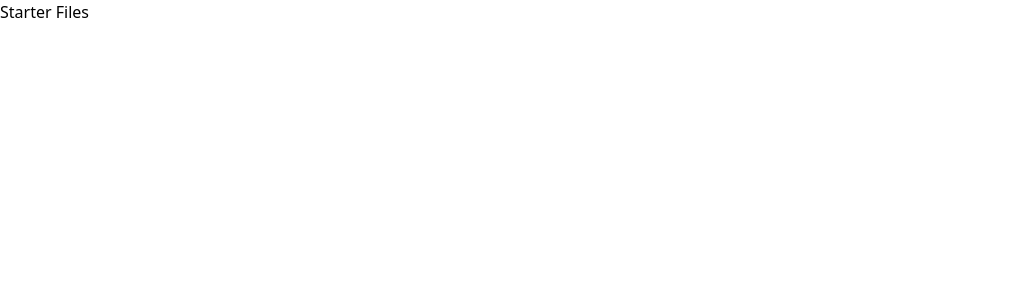
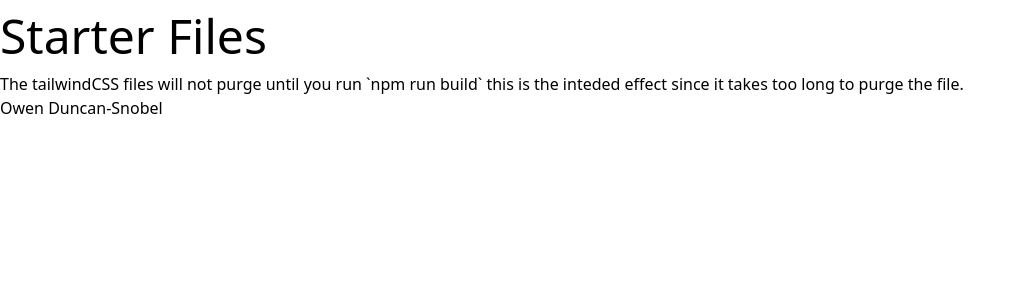
Before and after one commit to owen-duncan-snobel/driveIn, a React (Create React App) app: page / in a window 1280 px wide. Shown: the top 300 px of the page, without its empty margins (0-1025 px from the left). Built offline with nearby package versions, Linux system fonts and the light colour scheme.

Commit message:
Will update the App.js to include a better homescreen that will match the README documentation

```diff
--- a/src/App.js
+++ b/src/App.js
@@ -2,9 +2,13 @@
 function App() {
   return (
     <div className="App">
-      <header className="App-header">
+      <header className="App-header w-auto text-5xl">
           Starter Files
       </header>
+      <p>
+        The tailwindCSS files will not purge until you run `npm run build` this is the inteded effect since it takes too long to purge the file. <br></br>
+        <a href="https://github.com/owen-duncan-snobel">Owen Duncan-Snobel</a>
+      </p>
     </div>
   );
 }
```
Also changed, not shown: 1 other file (tests, documents, lock files or other folders).
